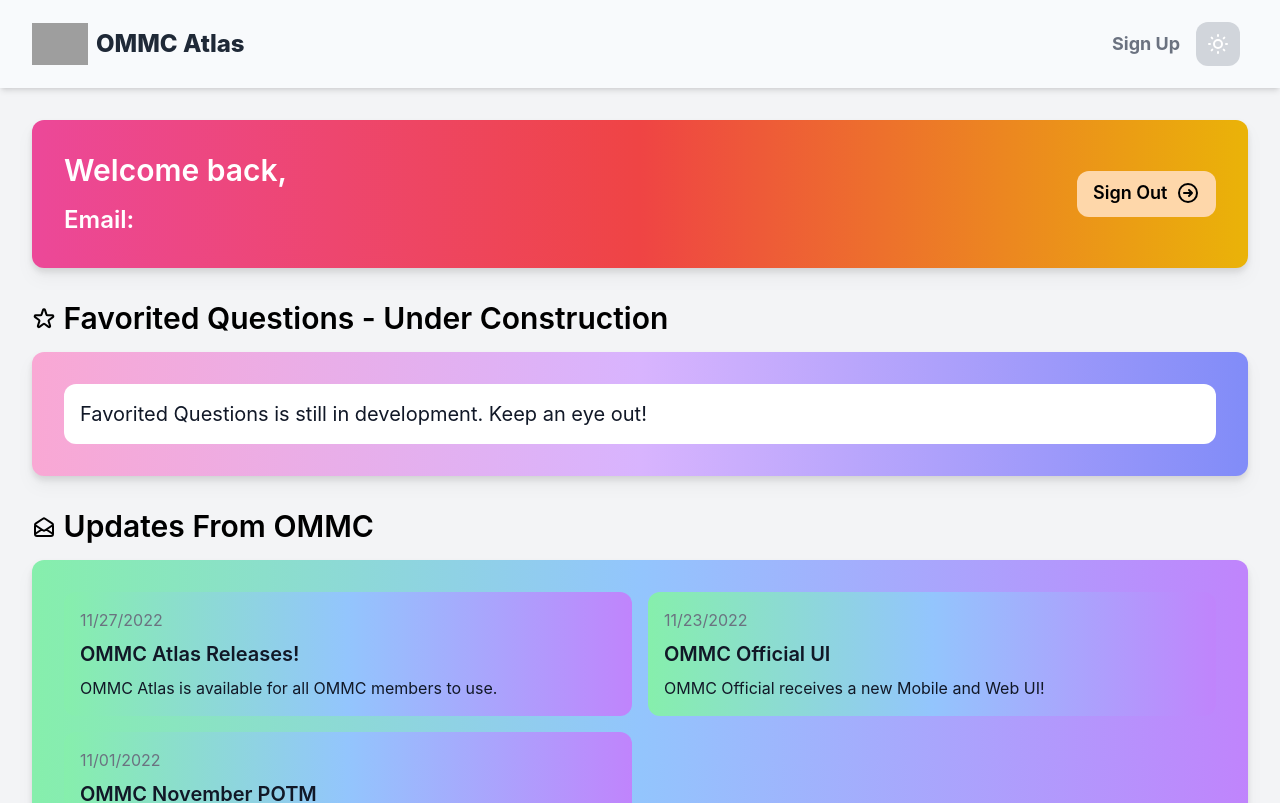
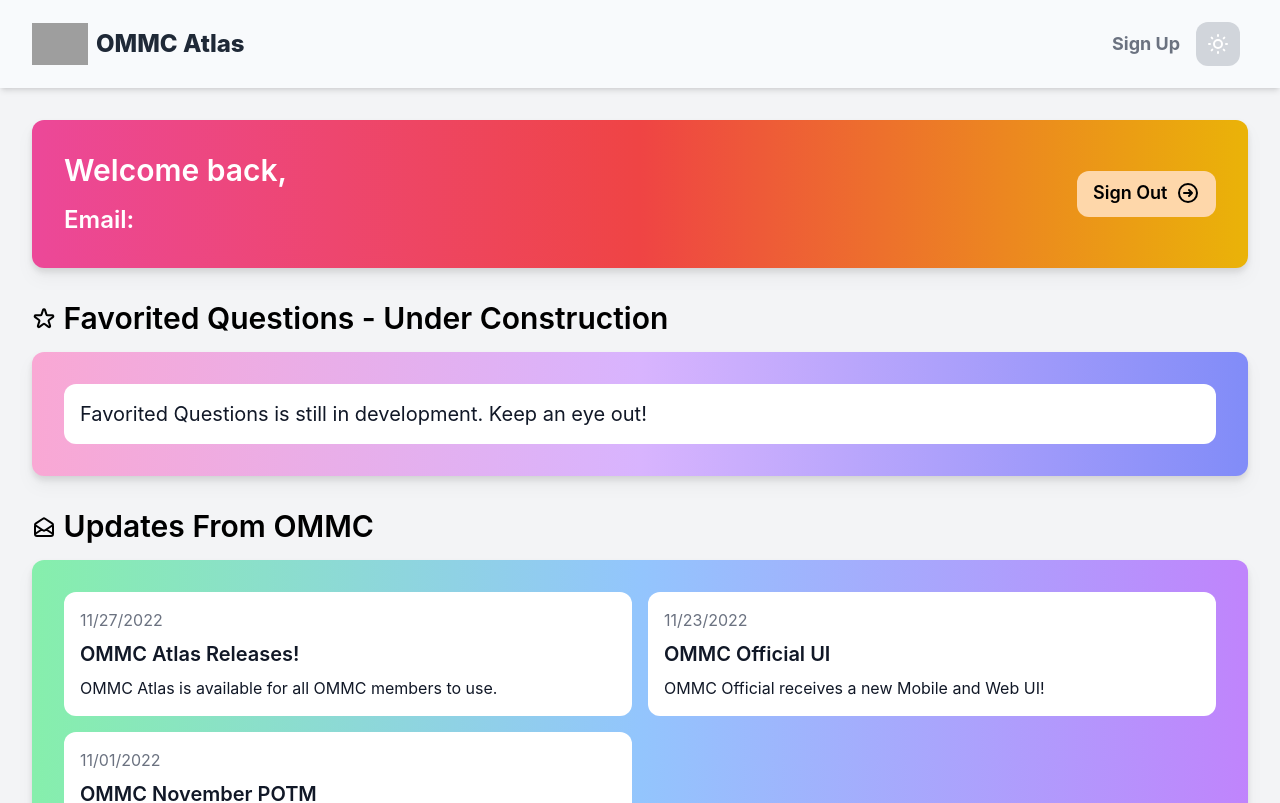
Before and after one commit to Kevin-Liu-01/OMMC-Atlas, a React (Create React App) app: page /profile in a window 1280 px wide. Shown: the top 803 px of the page. Built offline with nearby package versions, Linux system fonts and the light colour scheme; grey boxes are pictures that could not be loaded.

Commit message:
Fix profile page

```diff
--- a/src/Pages/Users/UserProfile.tsx
+++ b/src/Pages/Users/UserProfile.tsx
@@ -107,7 +107,7 @@
             </div>
             <div className="grid sm:grid-cols-2 gap-4 bg-gradient-to-r from-green-300 via-blue-300 to-purple-400 dark:from-gray-600 dark:to-gray-700 rounded-xl p-8 mt-4 drop-shadow-lg">
               {updates.map((update) => (
-                <div className="bg-gradient-to-r dark:from-green-300 dark:via-blue-300 dark:to-purple-400 p-4 rounded-xl  ">
+                <div className="bg-white dark:bg-gradient-to-r dark:from-green-300 dark:via-blue-300 dark:to-purple-400 p-4 rounded-xl  ">
                   <div className="text-base text-gray-500  mb-2">
                     {update.date}
                   </div>
```
